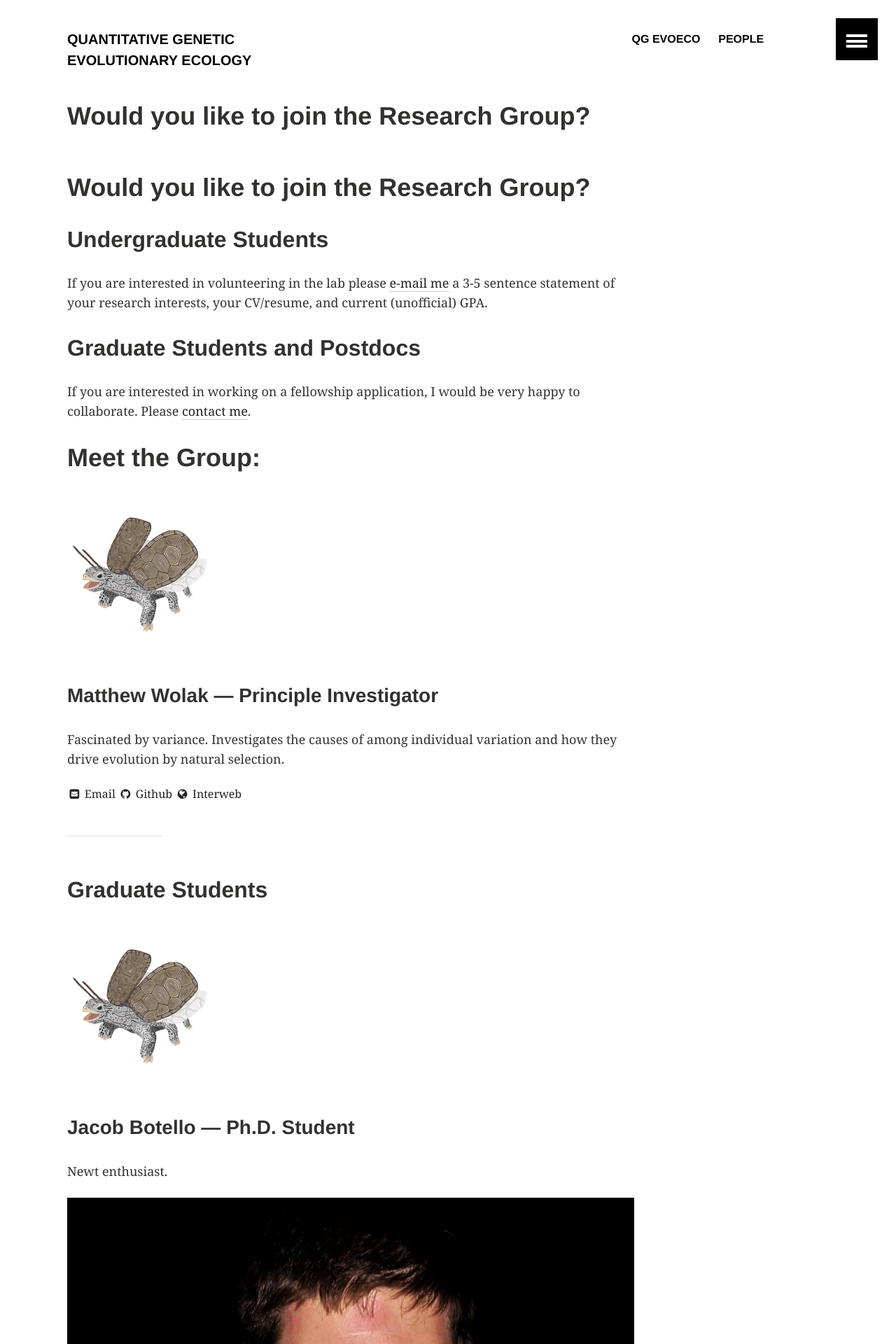
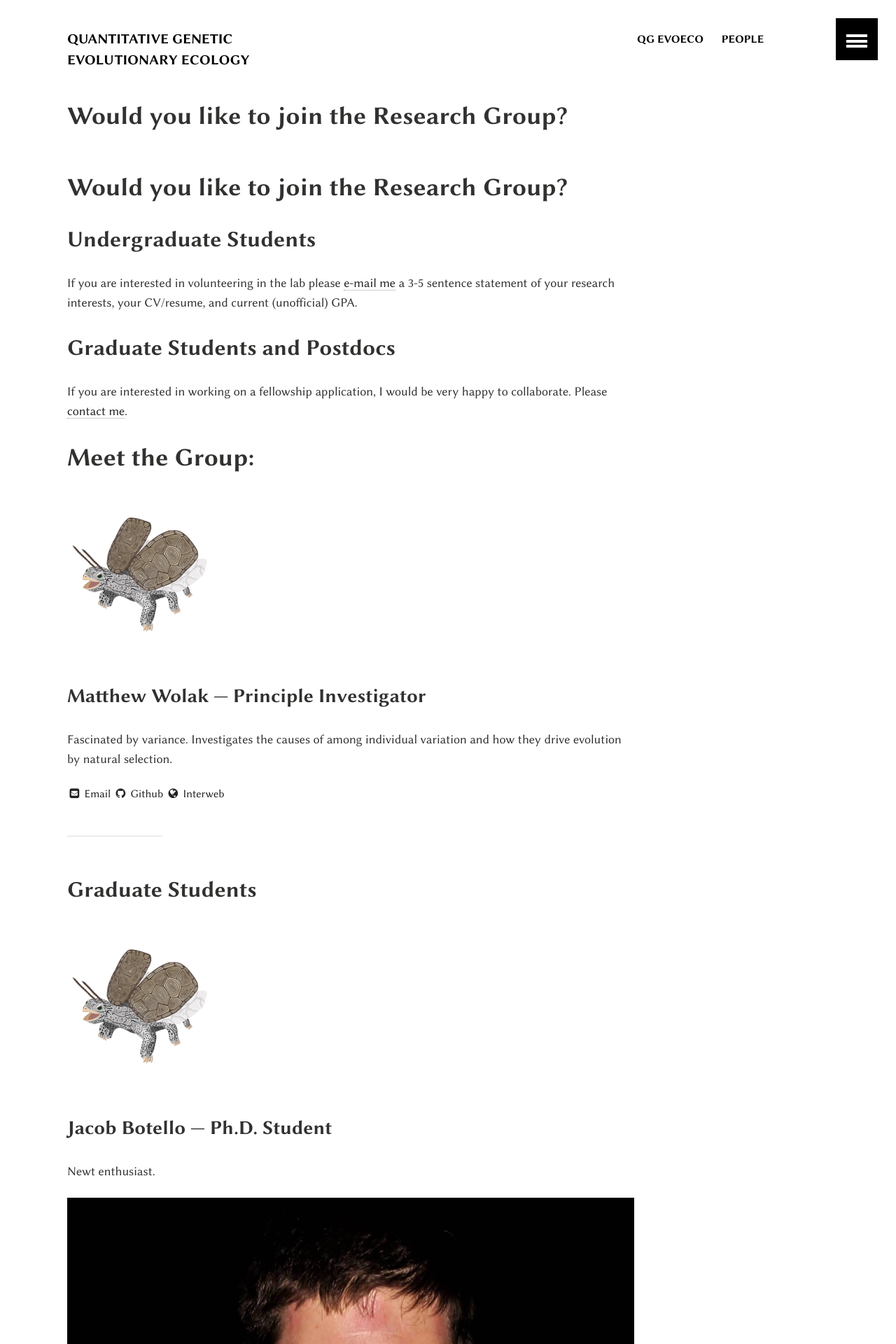
Before and after one commit to qgevoeco/qgevoeco.github.io, a Jekyll site: the page built from people/index.Md, in a window 1280 px wide. Shown: the top 1920 px of the page at 70% size. Built offline with Jekyll 4.4.1, drawn with Linux system fonts in a browser that asks for light colours; our own code applies the rules of GitHub Pages for plain Markdown files.

Commit message:
define and add Linux Biolinum as the site font

```diff
--- a/_sass/_variables.scss
+++ b/_sass/_variables.scss
@@ -5,9 +5,35 @@
 /*
    Typography variables
    ========================================================================== */
+/* MEW: first, define a new base font: */
+@font-face {
+    font-family: 'Linux Biolinum';
+    src: url('../fonts/LinBiolinum_R.woff') format('woff'),
+         url('../fonts/LinBiolinum_Rah.ttf') format('truetype');
+    font-weight: 300;
+}
+@font-face {
+    font-family: 'Linux Biolinum';
+    font-style: italic;
+    src: url('../fonts/LinBiolinum_RI.woff') format('woff'),
+         url('../fonts/LinBiolinum_RIah.ttf') format('truetype');
+    font-weight: 200;
+}
+@font-face {
+    font-family: 'Linux Biolinum';
+    font-style: bold;
+    src: url('../fonts/LinBiolinum_RB.woff') format('woff'),
+         url('../fonts/LinBiolinum_RBah.ttf') format('truetype');
+    font-weight: 800;
+}
 
-$base-font                   	: Georgia,Times,"Times New Roman",serif;
+
+/* Now, back to the original theme font settings with my changes */
+/* $base-font                   	: Georgia,Times,"Times New Roman",serif;
 $heading-font                	: "Helvetica Neue","Segoe UI",Arial,sans-serif;
+*/
+$base-font                   	: 'Linux Biolinum', 'Palatino Linotype', 'Book Antiqua', Palatino, serif;
+$heading-font                	: 'Linux Biolinum', 'Palatino Linotype', 'Book Antiqua', Palatino, serif;
 $caption-font                	: $base-font;
 $code-font                   	: monospace;
 $alt-font                    	: $heading-font;
```
